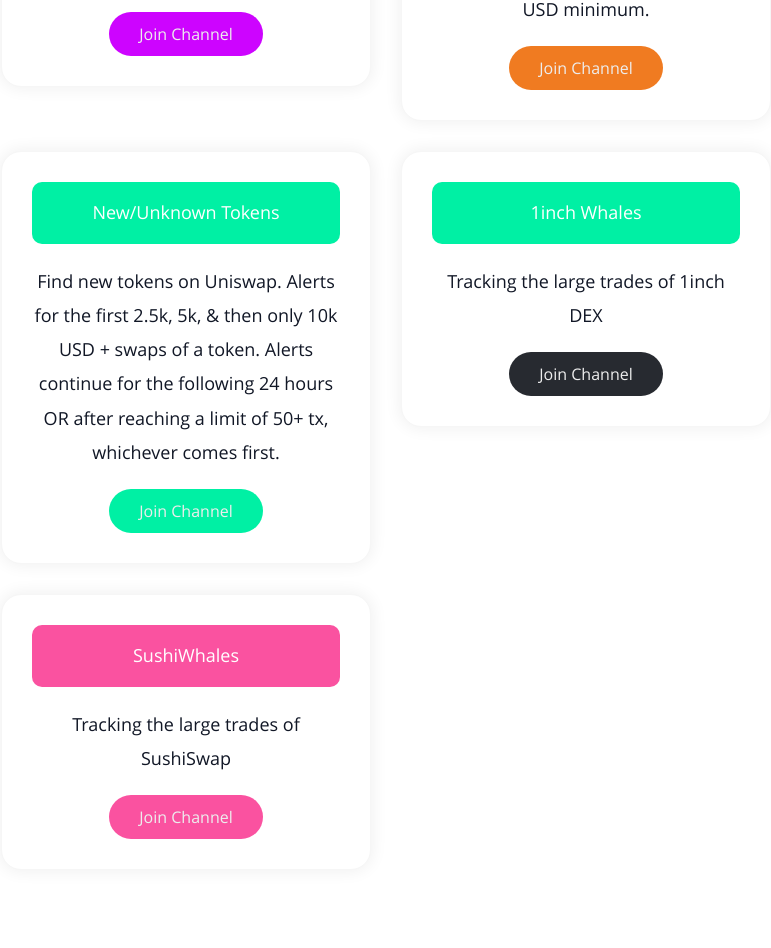
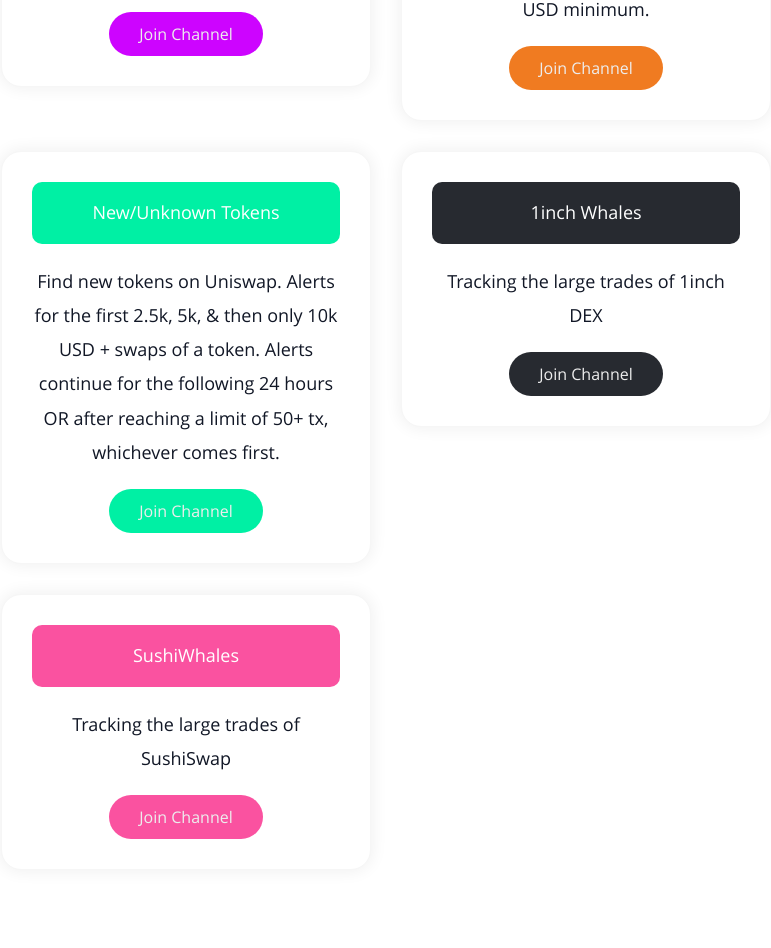
Before and after one commit to dd0sxx/uniwhales-landing, a React (Create React App) app: page /telegram in a window 1280 px wide. Shown: the part 1315-2263 px from the top of the page, without its empty margins (254-1025 px from the left). Built offline with nearby package versions, Linux system fonts and the light colour scheme.

Commit message:
Update telegram.js

```diff
--- a/src/Pages/telegram.js
+++ b/src/Pages/telegram.js
@@ -149,7 +149,7 @@
 						</Col>
 						<Col md={6} className="cardstyle">
 							<Card>
-								<h3 style={{background: '#00f0a4'}}>1inch Whales</h3>
+								<h3 style={{background: '#272a30'}}>1inch Whales</h3>
 								<Paragraph>Tracking the large trades of 1inch DEX</Paragraph>
 								<a style={{background: '#272a30'}} href="https://telegram.me/collablandbot?start=VFBDI1RFTCNDT01NIy0xMDAxMjA2MTEwNTg1" target="_blank" rel="noreferrer">Join Channel</a>
 							</Card>
```
